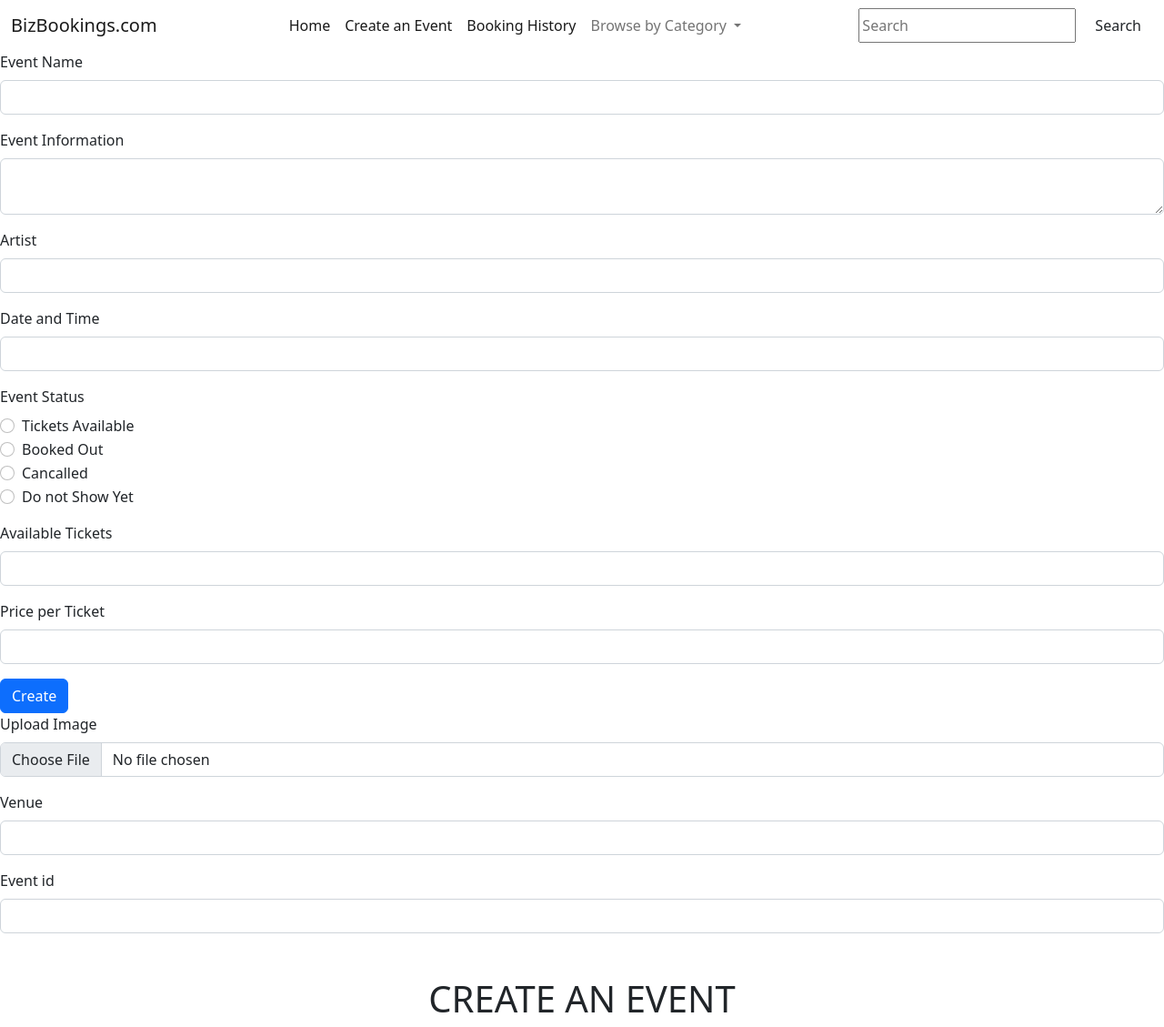
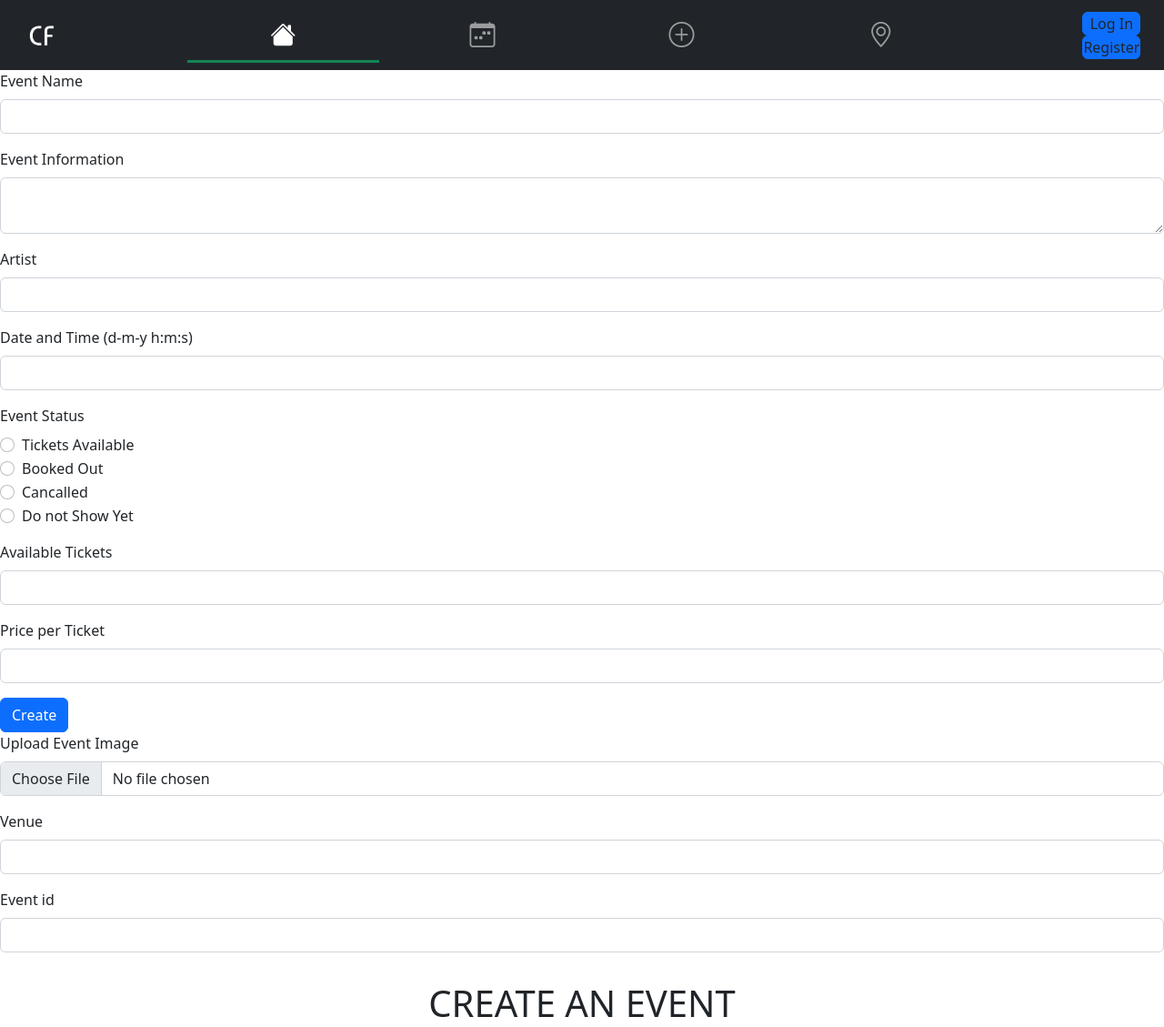
Before and after one commit to SignorRobet/iab207-assignment3, a Flask app: page /createevent in a window 1280 px wide. Shown: the top 1129 px of the page at 91% size. Run offline with Flask 2, Linux system fonts and the light colour scheme; some libraries are stand-ins or nearby versions.

Commit message:
create events
- removed my duplicate check file path
- changed date time on form to appropriate field
- Connected form to database
- linked button in header to /createevent
- utilised the base html for a cohesive header/footer

```diff
--- a/website/forms.py
+++ b/website/forms.py
@@ -68,12 +68,12 @@ class CreateEventForm(FlaskForm):
     # duration = StringField('Event Duration', validators=[InputRequired()])
     info = TextAreaField('Event Information', validators=[Length(min=50), InputRequired()])
     artistInfo = StringField('Artist', validators=[InputRequired()])
-    dateTime = StringField('Date and Time')
+    dateTime = DateTimeField('Date and Time (d-m-y h:m:s)', format='%d-%m-%Y %H:%M:%S')
     status = RadioField('Event Status', choices = ['Tickets Available', 'Booked Out', 'Cancalled', 'Do not Show Yet'])
     tickets = StringField('Available Tickets', validators=[InputRequired()])
     price = StringField('Price per Ticket', validators=[InputRequired()])
     submit = SubmitField("Create")
-    image = FileField("Upload Image", validators=[
+    image = FileField("Upload Event Image", validators=[
         FileAllowed(ALLOWED_IMAGE, message='Only supports png, jpg, JPG, PNG')])
     venue = StringField("Venue", validators=[InputRequired()])
     eventID = IntegerField("Event id", validators=[InputRequired()])
--- a/website/templates/base.html
+++ b/website/templates/base.html
@@ -47,7 +47,7 @@
                         </li>
 
                         <li class="nav-item nav-button">
-                            <a class="nav-link btn btn-outline-primary nav-button_link" href="#" aria-current="page"
+                            <a class="nav-link btn btn-outline-primary nav-button_link" href="/createevent" aria-current="page"
                                 title="Create Concert" data-bs-toggle="tooltip" data-bs-placement="bottom">
                                 <i class="bi-plus-circle nav-icon"></i>
                             </a>
--- a/website/templates/eventCreation.html
+++ b/website/templates/eventCreation.html
@@ -1,56 +1,8 @@
 {% import "bootstrap/form.html" as wtf %}
+{% extends "base.html" %}
 
-<!DOCTYPE html>
-<html lang="en">
+{% block content %}
 
-<head>
-
-     <meta charset="UTF-8">
-     <meta name = "viewport" content = "width=device-width, initial-scale=1">
-
-     <nav class="navbar sticky-top navbar-expand-lg navBar ">
-        <div class="container-fluid">
-          <a class="navbar-brand" href="index.html">BizBookings.com</a>
-          <button class="navbar-toggler" type="button" data-bs-toggle="collapse" data-bs-target="#navbarSupportedContent" aria-controls="navbarSupportedContent" aria-expanded="false" aria-label="Toggle navigation">
-            <span class="navbar-toggler-icon"></span>
-          </button>
-          <div class="collapse navbar-collapse" id="navbarSupportedContent">
-            <ul class="navbar-nav mx-auto mb-2 mb-lg-0">
-              <li class="nav-item">
-                <a class="nav-link active" aria-current="page" href="index.html">Home</a>
-              </li>
-              <li class="nav-item">
-                <a class="nav-link active" href="eventCreation.html">Create an Event</a>
-              </li>
-
-              <li class="nav-item">
-                <a class="nav-link active" href="userBooking.html" tabindex="-1" aria-disabled="true">Booking History</a>
-              </li>
-              <li class="nav-item dropdown">
-                <a class="nav-link dropdown-toggle" href="#" id="navbarDropdown" role="button" data-bs-toggle="dropdown" aria-expanded="false">
-                  Browse by Category
-                </a>
-                <ul class="dropdown-menu" aria-labelledby="navbarDropdown">
-                  <li><a class="dropdown-item" href="eventDetails.html">Management and Leadership</a></li>
-                  <li><a class="dropdown-item" href="eventDetails.html">Financial Technolgies</a></li>
-                  <li><a class="dropdown-item" href="eventDetails.html">Emerging Industries</a></li>
-                  <li><a class="dropdown-item" href="eventDetails.html">etc.</a></li>
-                </ul>
-              </li>
-            </ul>
-            <form class="d-flex">
-              <input class="form-control-search me-2" type="search" placeholder="Search" aria-label="Search">
-              <button class="btn btn-search" type="submit">Search</button>
-            </form>
-          </div>
-        </div>
-      </nav>
-
-    <title>IAB207</title>
-    <link href="https://cdn.jsdelivr.net/npm/bootstrap@5.2.1/dist/css/bootstrap.min.css" rel="stylesheet" integrity="sha384-iYQeCzEYFbKjA/T2uDLTpkwGzCiq6soy8tYaI1GyVh/UjpbCx/TYkiZhlZB6+fzT" crossorigin="anonymous">
-    <link rel = "stylesheet" href="style.css">
-</head>
-<body>
   {{wtf.render_form(form)}}
     <main class="container">
         <div class="my-3 p-3 createCSS">
@@ -259,10 +211,5 @@
         </div>
     </main>
     <script src="https://cdn.jsdelivr.net/npm/bootstrap@5.2.1/dist/js/bootstrap.bundle.min.js" integrity="sha384-u1OknCvxWvY5kfmNBILK2hRnQC3Pr17a+RTT6rIHI7NnikvbZlHgTPOOmMi466C8" crossorigin="anonymous"></script>
-</body>
 
-<footer>
-
-</footer>
-
-</html>
+    {% endblock %}
--- a/website/views.py
+++ b/website/views.py
@@ -2,10 +2,11 @@ from dataclasses import dataclass
 from flask import Blueprint, render_template, request, redirect, url_for
 from flask_login import login_required
 from .models import Event, Booking, Comment
-from .forms import BookingForm, CommentForm, CreateEventForm
+from .forms import BookingForm, CommentForm, CreateEventForm, LoginForm
 from . import db
 import os
 from werkzeug.utils import secure_filename
+from .functions import check_upload_file
 
 
 
@@ -31,17 +32,20 @@ def myconcerts():
 # @login_required --- left for now while creating page so easy to view
 def createevent():
     form = CreateEventForm()
-    if form.validate_on_submit():
+    if (form.validate_on_submit() == True):
         print("The form has been submitted")
-        db_file_path=check_upload_file(form)
         event = Event(id = form.eventID.data,
         title = form.eventname.data,
         status = form.status.data,
-        image = db_file_path,
+        image = check_upload_file(form.image.data, 'events'),
         description = form.info.data,
-        venue = form.venue.data, time = form.dateTime.data,
+        venue = form.venue.data,
+        time = form.dateTime.data,
         capacity = form.tickets.data,
-        ticket_price = form.price.data)
+        ticket_price = form.price.data,
+        user_id = 500)
+
+
         db.session.add(event)
         db.session.commit()
         # get all the db stuff connected
@@ -50,17 +54,17 @@ def createevent():
 
     return render_template('/eventCreation.html', form=form)
 
-def check_upload_file(form):
-  # Get the data for the file from the create event form
-  fp=form.image.data
-  filename=fp.filename
-  #Construting a file directory path up until this point
-  BASE_PATH=os.path.dirname(__file__)
-  upload_path=os.path.join(BASE_PATH,'/static/image',secure_filename(filename))
-  db_upload_path='/static/image/' + secure_filename(filename)
-  # Saves as a local image
-  fp.save(upload_path)
-  return db_upload_path
+# def check_upload_file(form):
+#   # Get the data for the file from the create event form
+#   fp=form.image.data
+#   filename=fp.filename
+#   #Construting a file directory path up until this point
+#   BASE_PATH=os.path.dirname(__file__)
+#   upload_path=os.path.join(BASE_PATH,'/static/image/',secure_filename(filename))
+#   db_upload_path='/static/image/' + secure_filename(filename)
+#   # Saves as a local image
+#   fp.save(upload_path)
+#   return db_upload_path
 
 @bp.route('/concert/<id>')
 def concert(id):
```
Also changed, not shown: website/static/img/events/00-story-image-amalfi-coast-italy-travel-guide.jpg (added), website/static/img/events/peru.jpg (added), website/static/img/users/peru.jpg (added).
